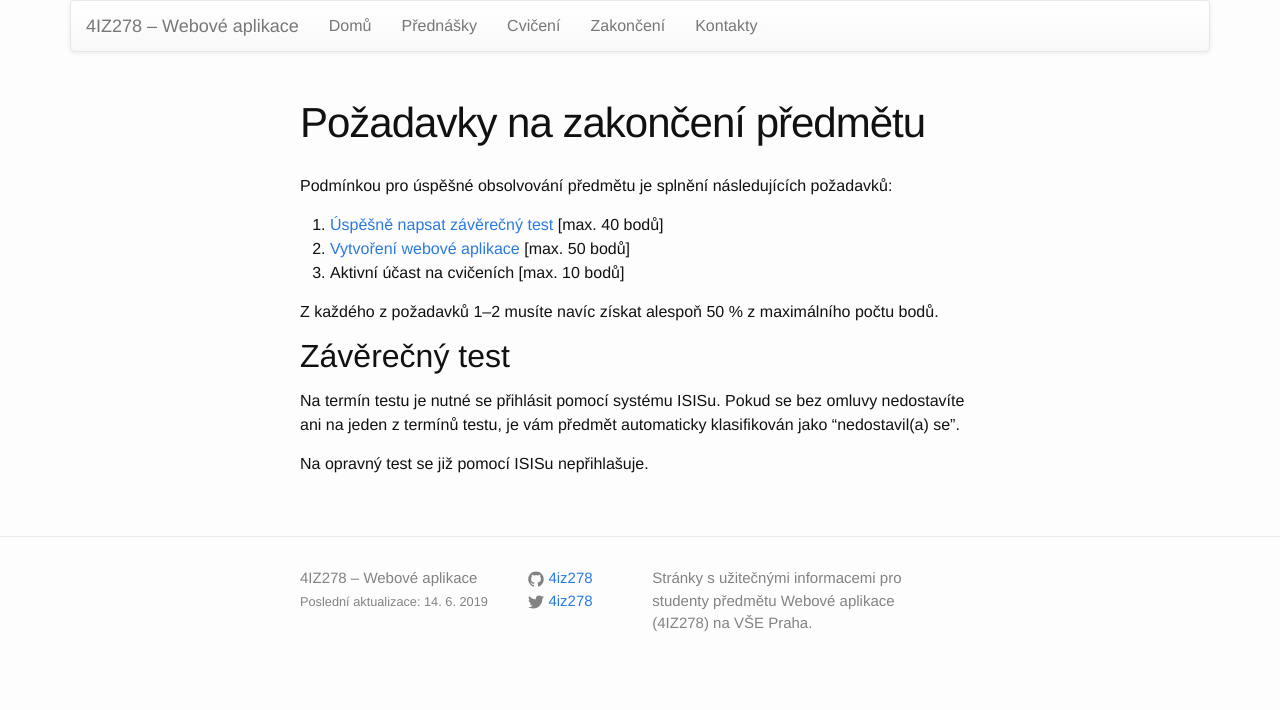
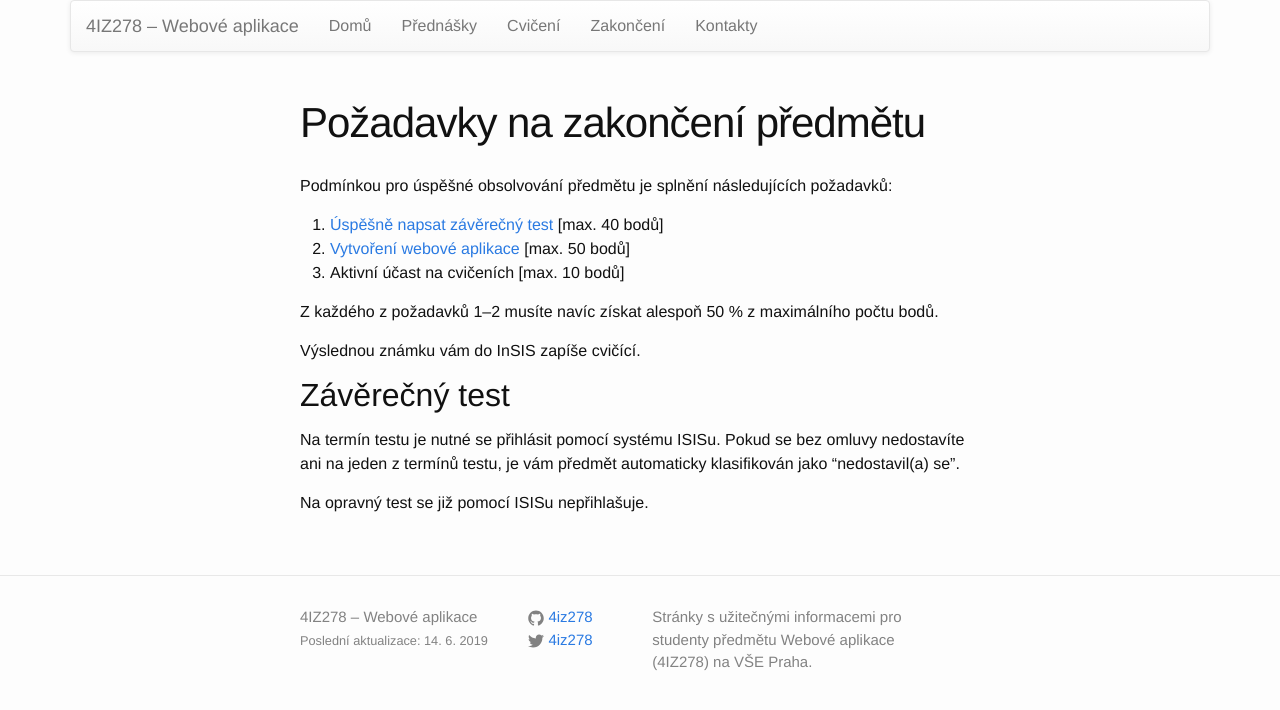
Before and after one commit to 4iz278/4iz278.github.io, a Jekyll site: the page built from zakonceni/index.md, in a window 1280 px wide. Shown: the top 710 px of the page. Built offline with Jekyll 4.4.1, drawn with Linux system fonts in a browser that asks for light colours; nearby versions of some CDN libraries.

Commit message:
Info o tom, kdo zapisuje známku

```diff
--- a/zakonceni/index.md
+++ b/zakonceni/index.md
@@ -12,6 +12,8 @@ Podmínkou pro úspěšné obsolvování předmětu je splnění následujícíc
 Z každého z požadavků 1–2 musíte navíc získat alespoň 50 % z
 maximálního počtu bodů.
 
+Výslednou známku vám do InSIS zapíše cvičící.
+
 <a id="test"></a>
 
 ## Závěrečný test ##
```
